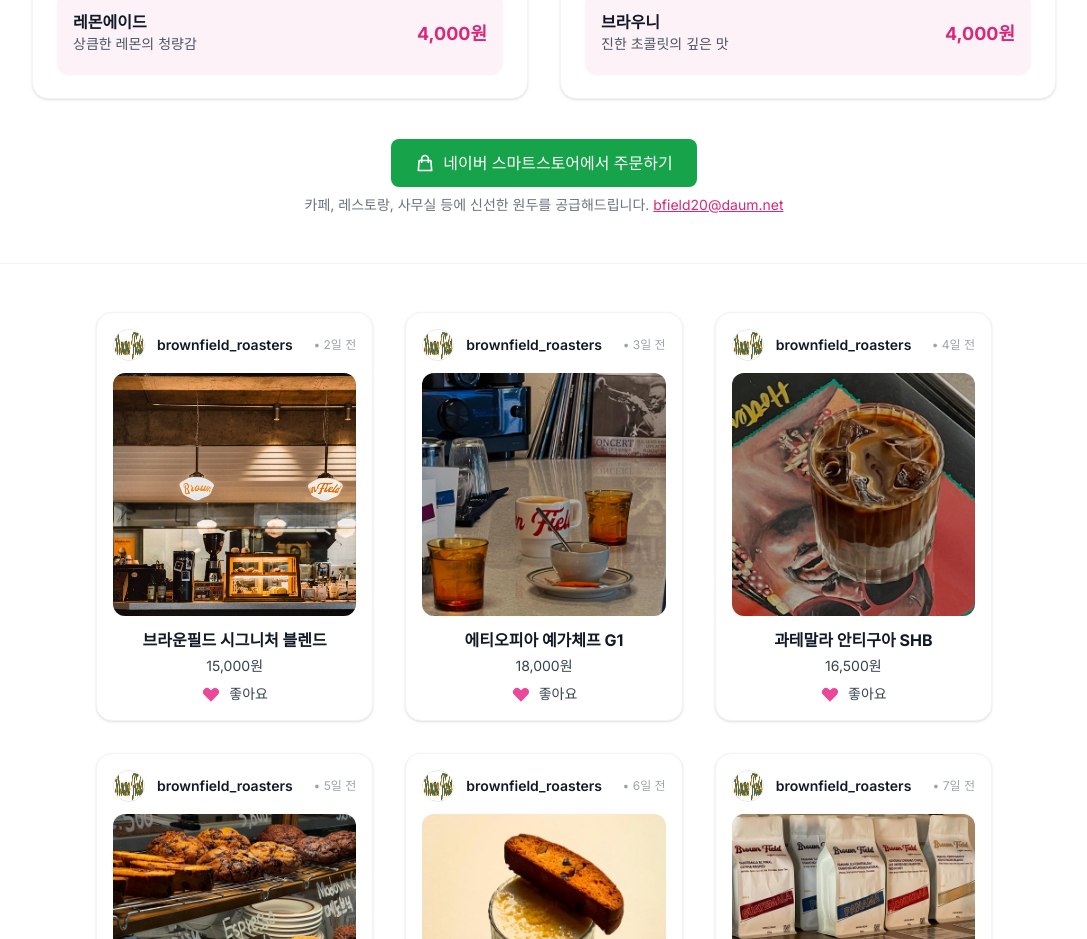
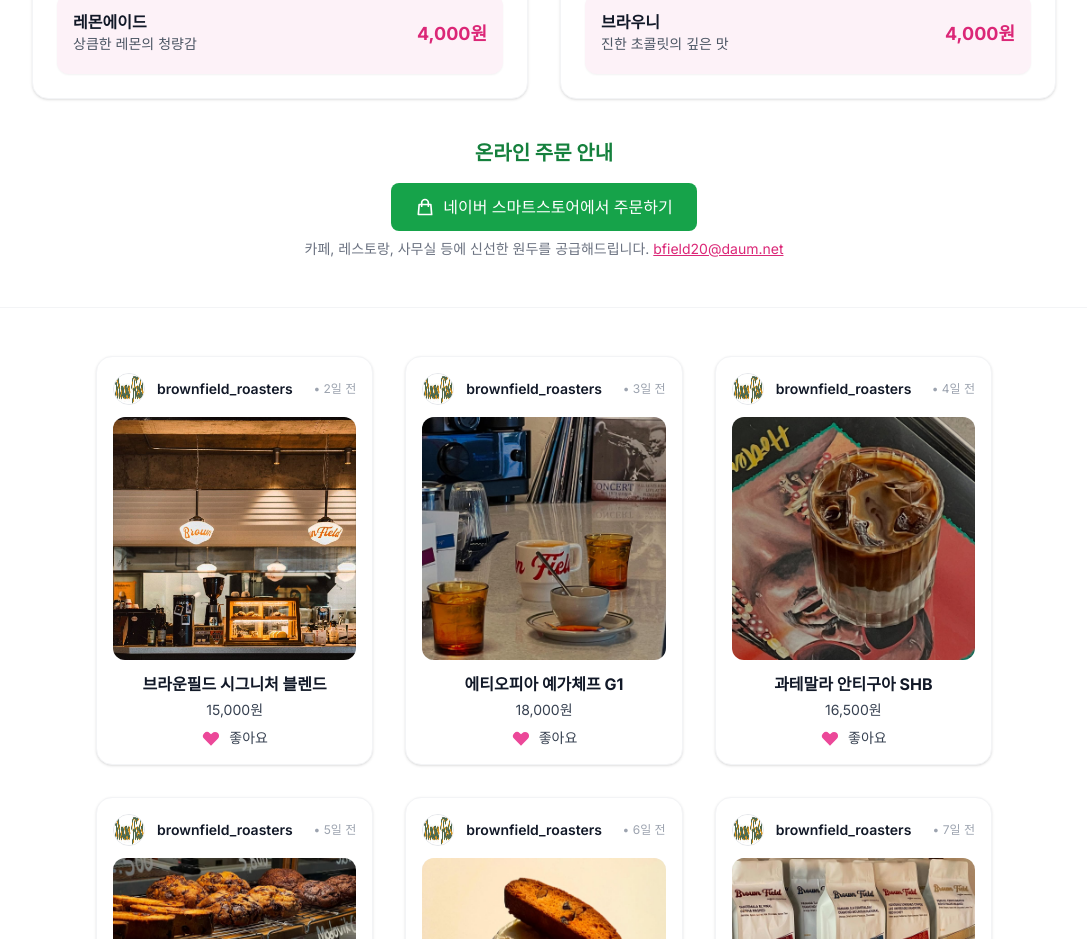
Before and after one commit to jinwooleegit/brownfield, a React (Create React App) app: page /square in a window 1280 px wide. Shown: the part 4980-5919 px from the top of the page, without its empty margins (96-1183 px from the left). Built offline with nearby package versions, Linux system fonts and the light colour scheme.

Commit message:
B안 메뉴 섹션에 '온라인 주문 안내' 제목 추가

```diff
--- a/src/AppSquare.js
+++ b/src/AppSquare.js
@@ -119,6 +119,7 @@ const InstaMenu = () => (
       ))}
     </div>
     <div className="mt-10 flex flex-col items-center">
+      <h3 className="text-xl font-bold text-green-700 mb-4">온라인 주문 안내</h3>
       <div className="bg-green-600 hover:bg-green-700 text-white px-6 py-3 rounded-lg flex items-center gap-2 mb-2 transition-colors duration-200">
         <svg className="w-5 h-5" fill="none" stroke="currentColor" viewBox="0 0 24 24" aria-hidden="true">
           <path strokeLinecap="round" strokeLinejoin="round" strokeWidth={2} d="M16 11V7a4 4 0 00-8 0v4M5 9h14l1 12H4L5 9z" />
```
